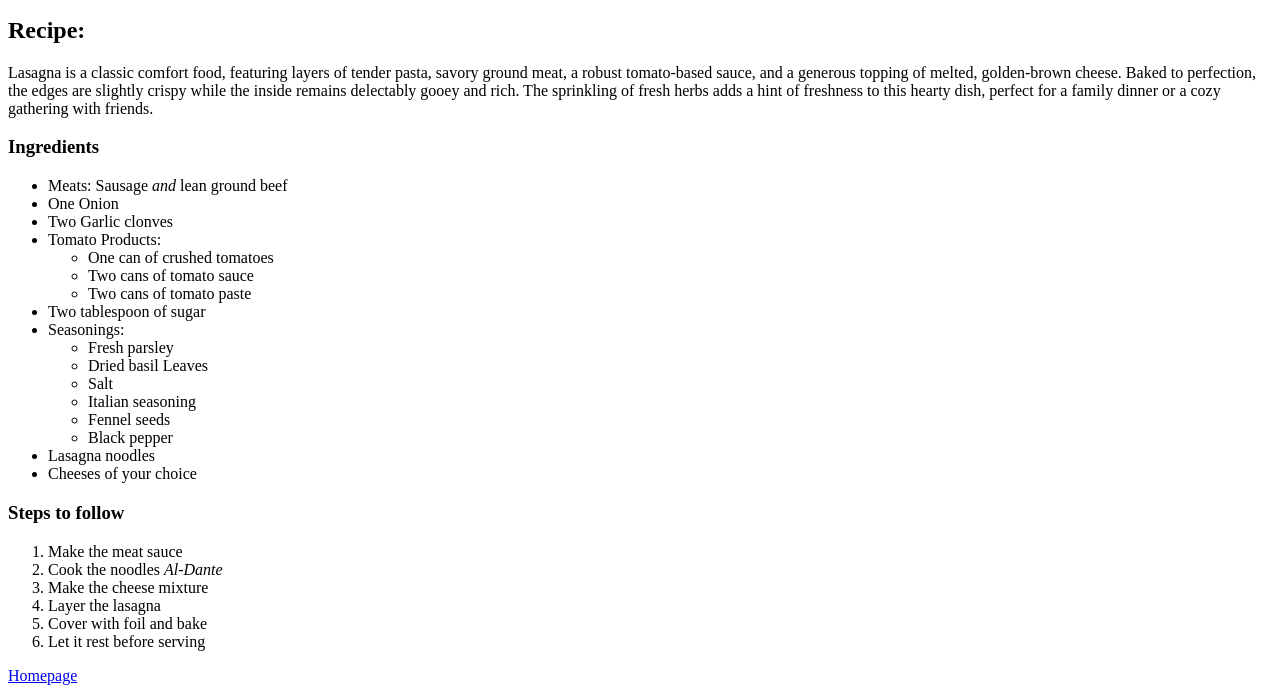
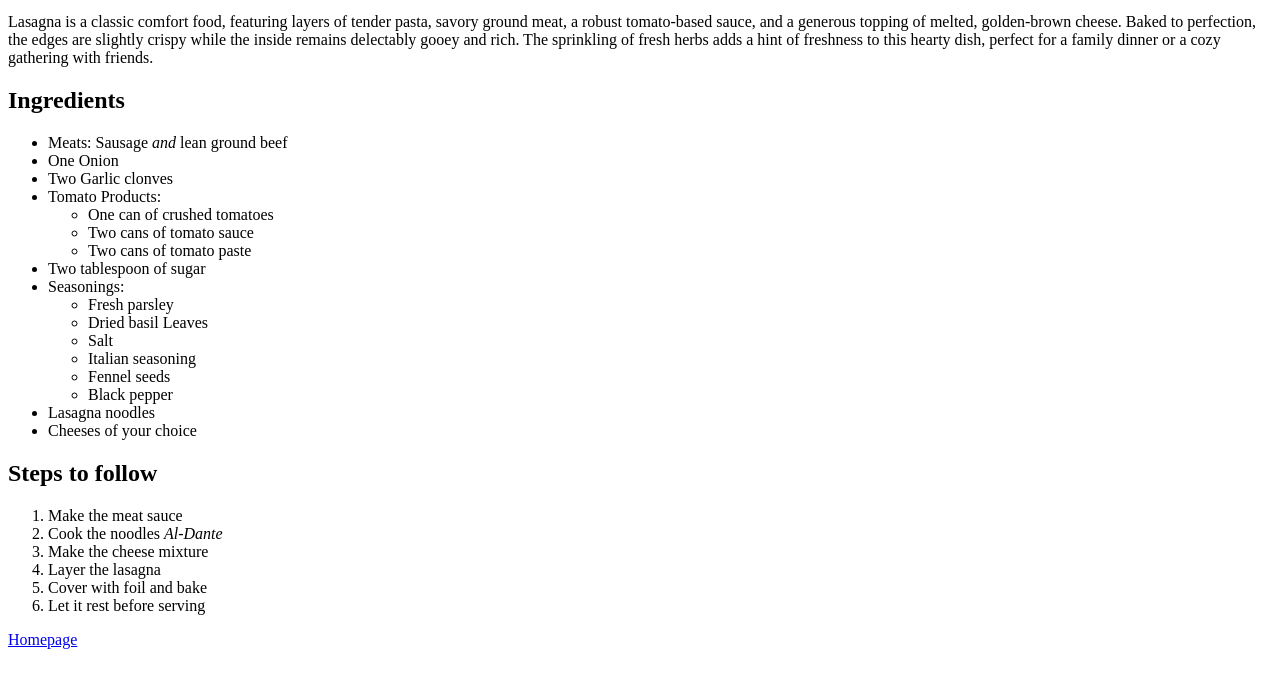
Before and after one commit to Groversaahab/odin_recipes, a plain HTML site: page recipes/lasagna.html in a window 1280 px wide. Shown: the part 101-800 px from the top of the page. Drawn offline with Linux system fonts and the light colour scheme.

Commit message:
Removed h2 in lasagna and began with second recipe
Removed "recipe" in heading 2 from lasgna and changed the rest of the headings to compensate

```diff
--- a/recipes/lasagna.html
+++ b/recipes/lasagna.html
@@ -11,9 +11,8 @@
             Lasagna
         </h1>
         <img src="../images/Lasagna.jpg" alt="Lasgna Image" height="300" width="300">
-        <h2>Recipe:</h2>
         <p>Lasagna is a classic comfort food, featuring layers of tender pasta, savory ground meat, a robust tomato-based sauce, and a generous topping of melted, golden-brown cheese. Baked to perfection, the edges are slightly crispy while the inside remains delectably gooey and rich. The sprinkling of fresh herbs adds a hint of freshness to this hearty dish, perfect for a family dinner or a cozy gathering with friends.</p>
-        <h3>Ingredients</h3>
+        <h2>Ingredients</h2>
         <ul>
             <li>Meats: Sausage <em>and</em> lean ground beef</li>
             <li>One Onion</li>
@@ -39,7 +38,7 @@
             <li>Lasagna noodles</li>
             <li>Cheeses of your choice</li>
         </ul>
-        <h3>Steps to follow</h3>
+        <h2>Steps to follow</h2>
         <ol>
             <li>Make the meat sauce</li>
             <li>Cook the noodles <em>Al-Dante</em></li>
```
Also changed, not shown: recipes/paneer_bhurji.html (added, +13 -0 lines), images/Paneer_Bhurji.jpg (added).
